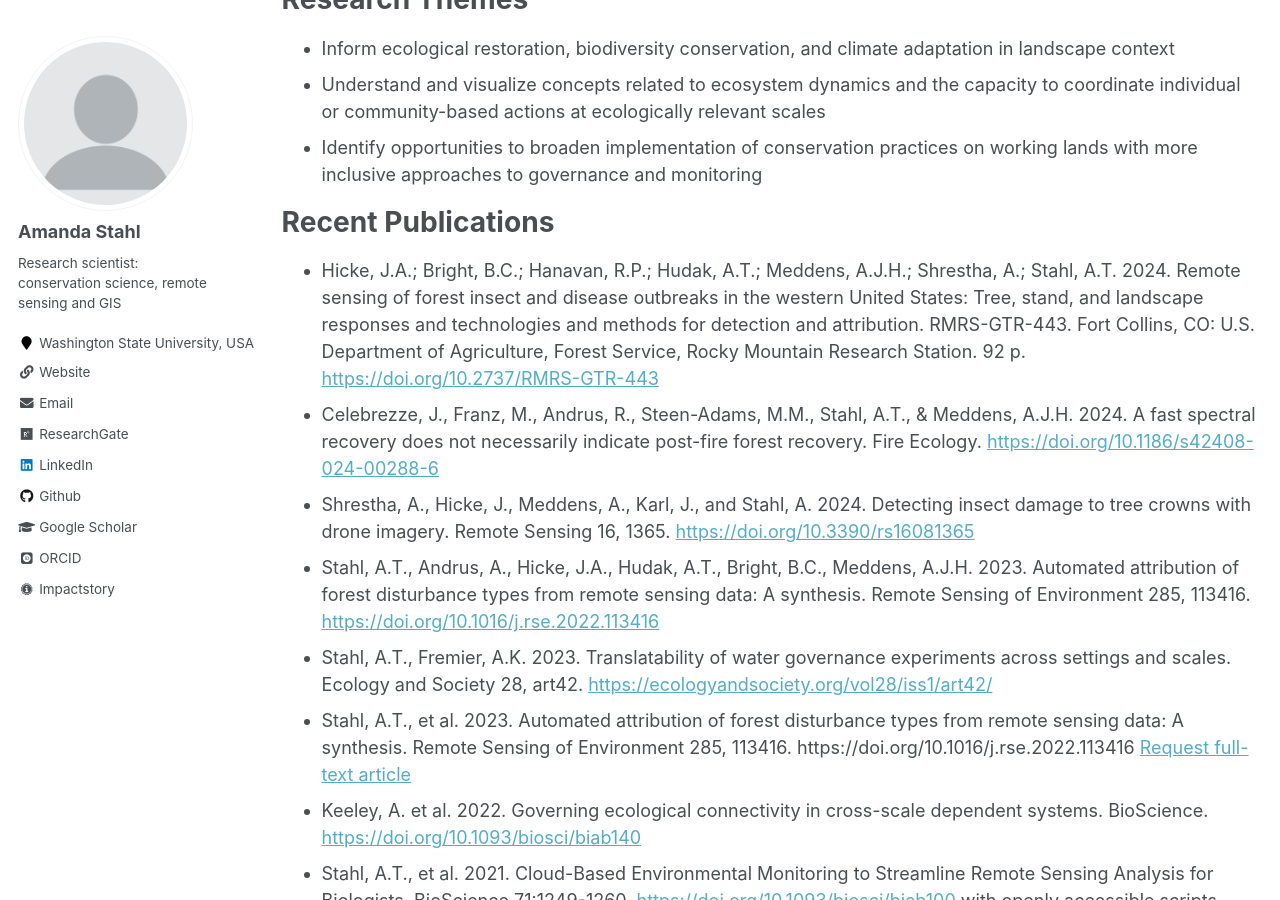
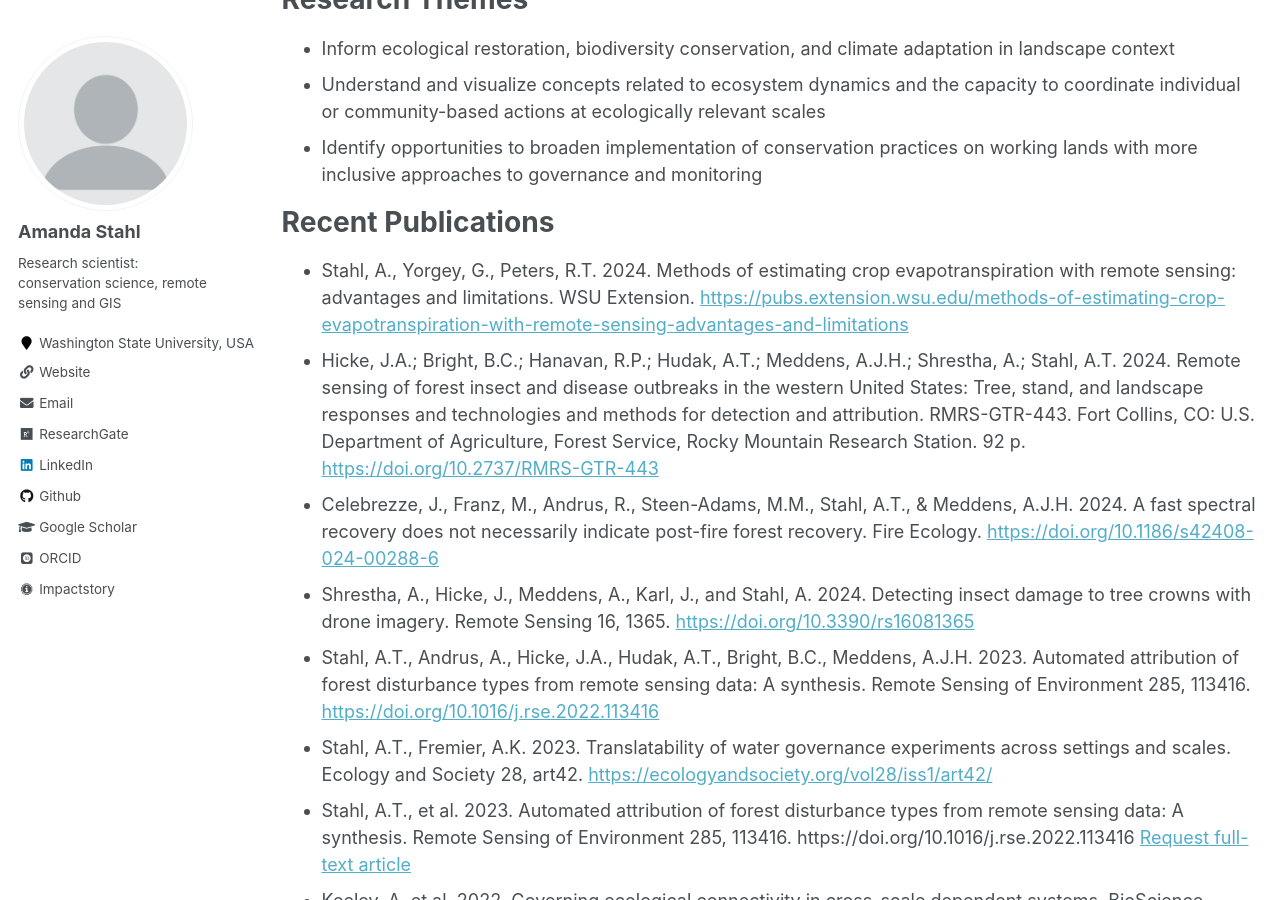
Before and after one commit to ATStahl/ATSpages, a Jekyll site: the page built from _pages/cv.md, in a window 1280 px wide and 900 px high, scrolled down 1037 px. Built offline with Jekyll 4.4.1, drawn with Linux system fonts in a browser that asks for light colours; some web fonts are replaced.

Commit message:
Update cv.md
ET extension pub

```diff
--- a/_pages/cv.md
+++ b/_pages/cv.md
@@ -41,6 +41,7 @@ Research Themes
 
 Recent Publications
 ======
+* Stahl, A., Yorgey, G., Peters, R.T. 2024. Methods of estimating crop evapotranspiration with remote sensing: advantages and limitations. WSU Extension. <a href="https://pubs.extension.wsu.edu/methods-of-estimating-crop-evapotranspiration-with-remote-sensing-advantages-and-limitations">https://pubs.extension.wsu.edu/methods-of-estimating-crop-evapotranspiration-with-remote-sensing-advantages-and-limitations</a>
 * Hicke, J.A.; Bright, B.C.; Hanavan, R.P.; Hudak, A.T.; Meddens, A.J.H.; Shrestha, A.; Stahl, A.T. 2024. Remote sensing of forest insect and disease outbreaks in the western United States: Tree, stand, and landscape responses and technologies and methods for detection and attribution. RMRS-GTR-443. Fort Collins, CO: U.S. Department of Agriculture, Forest Service, Rocky Mountain Research Station. 92 p. <a href="https://doi.org/10.2737/RMRS-GTR-443">https://doi.org/10.2737/RMRS-GTR-443</a>
 * Celebrezze, J., Franz, M., Andrus, R., Steen-Adams, M.M., Stahl, A.T., & Meddens, A.J.H. 2024. A fast spectral recovery does not necessarily indicate post-fire forest recovery. Fire Ecology. <a href="https://doi.org/10.1186/s42408-024-00288-6">https://doi.org/10.1186/s42408-024-00288-6</a>
 * Shrestha, A., Hicke, J., Meddens, A., Karl, J., and Stahl, A. 2024. Detecting insect damage to tree crowns with drone imagery. Remote Sensing 16, 1365. <a href="https://doi.org/10.3390/rs16081365">https://doi.org/10.3390/rs16081365</a>
```
